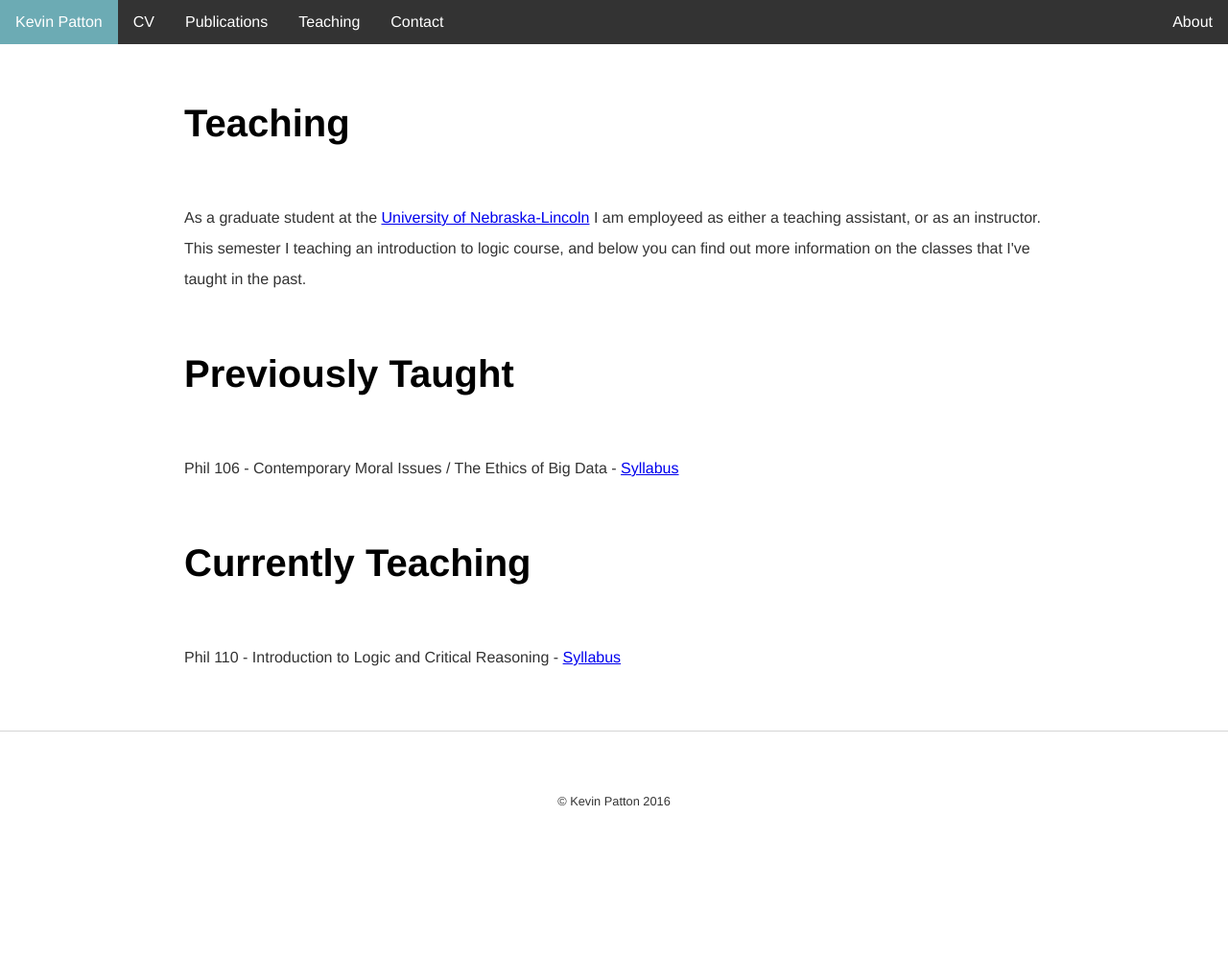
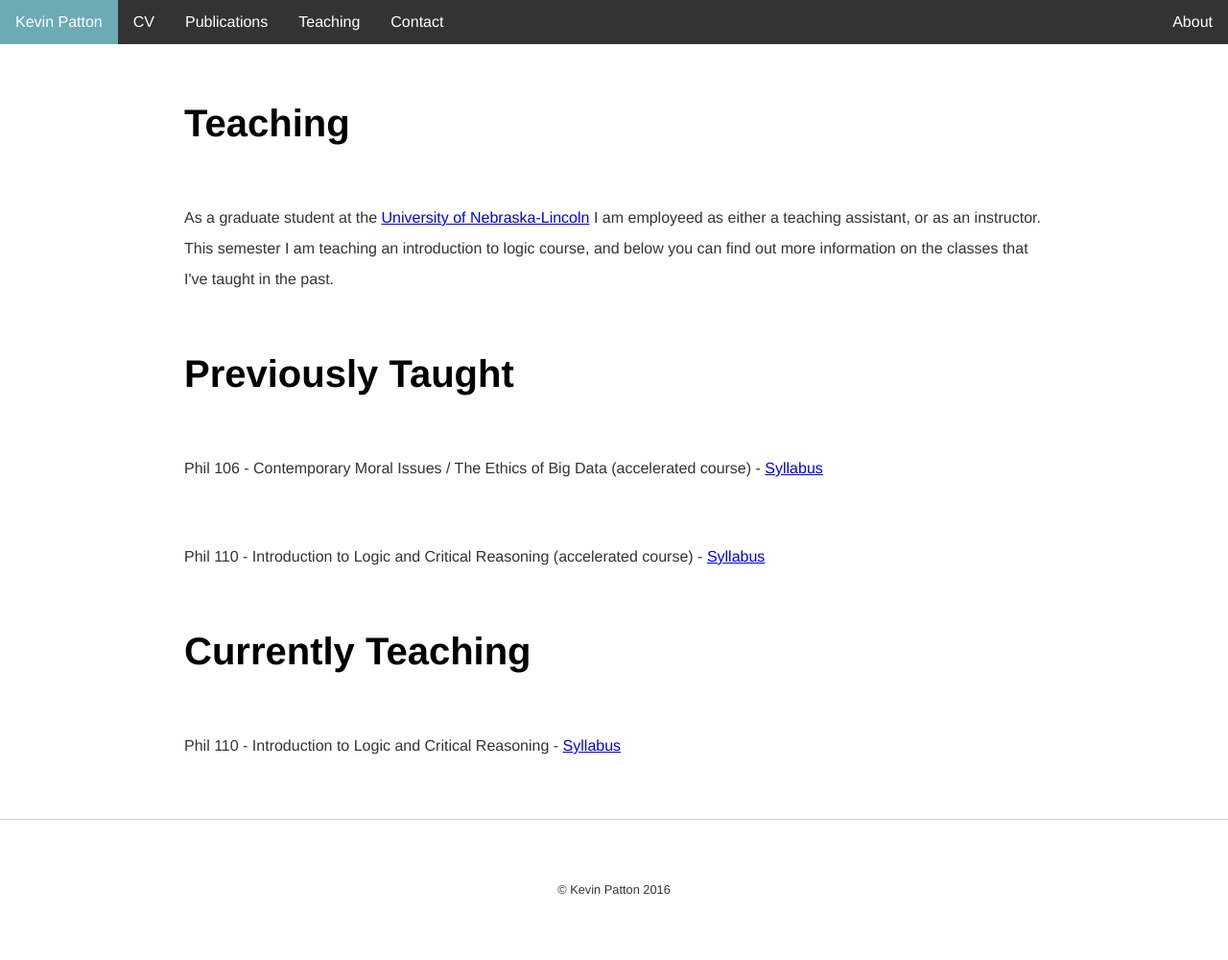
Before and after one commit to kevinjpatton/kevinjpatton.github.io, a Jekyll site: the page built from teaching/index.html, in a window 1280 px wide. Shown: the whole page at 96% size. Built offline with Jekyll 4.4.1, drawn with Linux system fonts in a browser that asks for light colours; Markdown is read by kramdown in place of the engine named in the settings; before the commit the page ends 908 px from its top, so only the background shows below that.

Commit message:
Update index.html

```diff
--- a/teaching/index.html
+++ b/teaching/index.html
@@ -3,9 +3,10 @@
 title: Teaching - Kevin Patton
 ---
 <h1>Teaching</h1>
-<p>As a graduate student at the <a href="http://www.unl.edu/philosophy/graduate-students#patton" target="_blank">University of Nebraska-Lincoln</a> I am employeed as either a teaching assistant, or as an instructor.  This semester I teaching an introduction to logic course, and below you can find out more information on the classes that I've taught in the past.</p>
+<p>As a graduate student at the <a href="http://www.unl.edu/philosophy/graduate-students#patton" target="_blank">University of Nebraska-Lincoln</a> I am employeed as either a teaching assistant, or as an instructor.  This semester I am teaching an introduction to logic course, and below you can find out more information on the classes that I've taught in the past.</p>
 <h1>Previously Taught</h1>
-<p>Phil 106 - Contemporary Moral Issues / The Ethics of Big Data - <a href="https://www.academia.edu/13590446/The_Ethics_of_Big_Data" target="_blank">Syllabus</a></p>
+<p>Phil 106 - Contemporary Moral Issues / The Ethics of Big Data (accelerated course) - <a href="https://www.academia.edu/13590446/The_Ethics_of_Big_Data" target="_blank">Syllabus</a></p>
+<p>Phil 110 - Introduction to Logic and Critical Reasoning (accelerated course) - <a href="https://www.academia.edu/24557476/Syllabus_for_Intro_to_Logic_Summer_Course" target="_blank">Syllabus</a></p>
 
 <h1>Currently Teaching</h1>
 <p>Phil 110 - Introduction to Logic and Critical Reasoning - <a href=/teaching/Phil110_Syllabus.pdf target="_blank">Syllabus</a></p>
```
